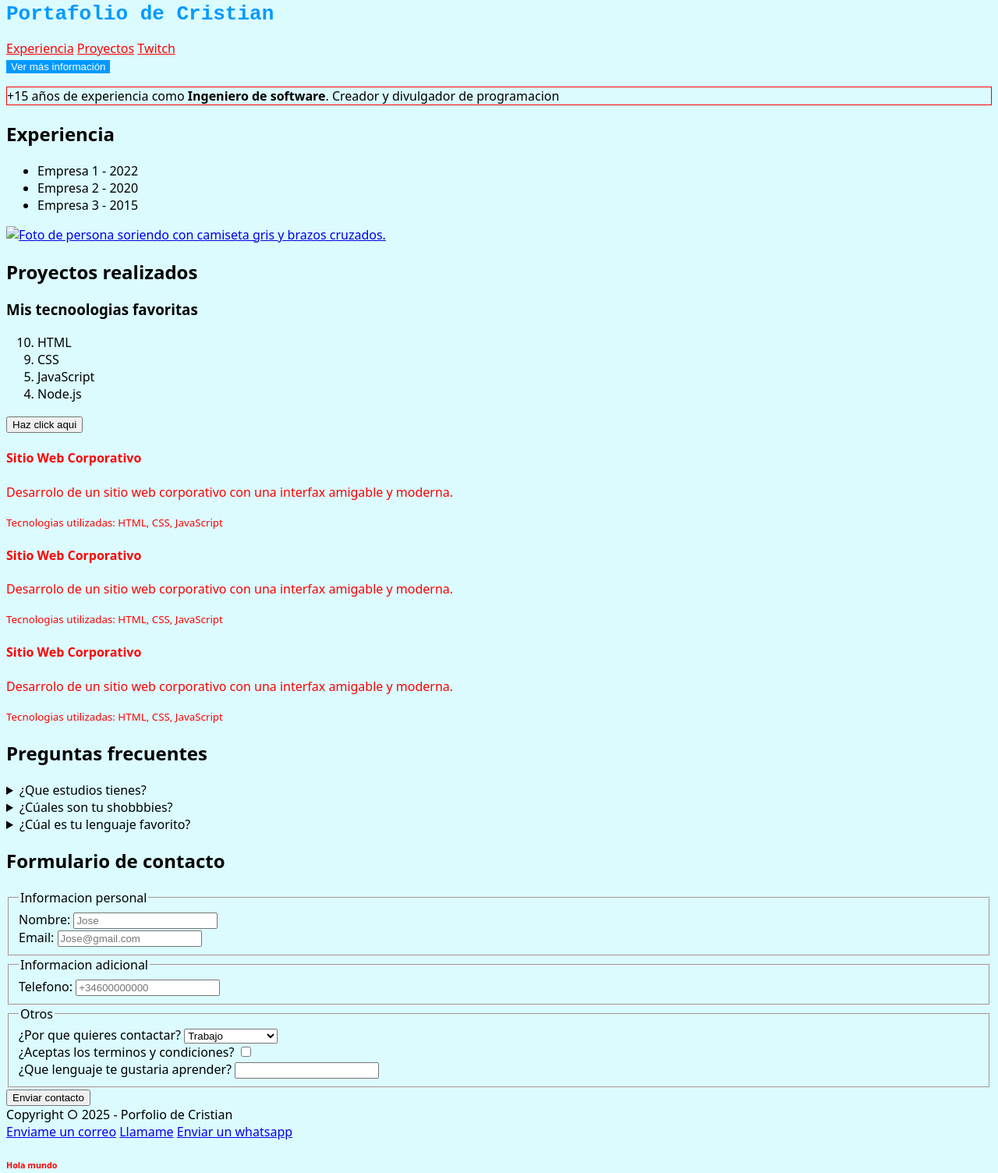
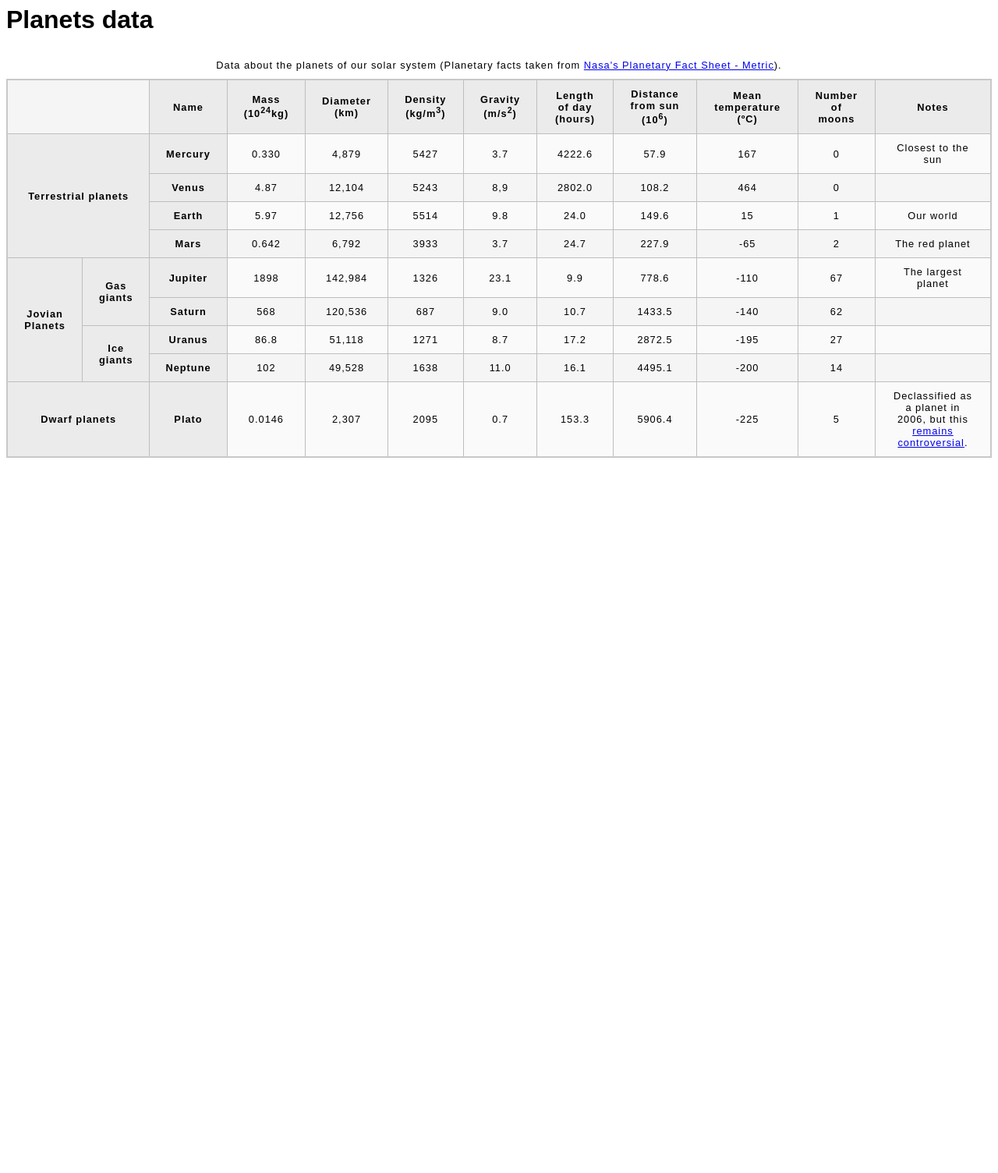
Before and after one commit to cristiansm17/Learning_HTML-CSS, a plain HTML site: page index.html in a window 1280 px wide. Shown: the part 14-1518 px from the top of the page at 78% size. After the commit the page ends 800 px from the top, so only its background shows below. Drawn offline with Linux system fonts and the light colour scheme.

Commit message:
abla  anzada  lanetas

```diff
--- a/index.html
+++ b/index.html
@@ -1,270 +1,143 @@
 <!DOCTYPE html>
 <html>
 <head>
-  <meta charset="utf-8"> <!-- codificacion -->
-  <meta name="viewport" content="width=device-width"> <!-- Contenido adaptable al movil/pc/tablet... -->
-  <title>Portafolio Cristian</title> <!-- Titulo de la pestaña -->
-
-  <meta name="robots" content="index, follow"> <!-- Importante para Google -->
-
-  <meta name="theme-color" content="#8f7ada"> <!-- Color de la barra de navegacion -->
-
-  <link rel="stylesheet" href="style.css"> <!-- Enlazar con CSS-->
-  <link rel="icon" type="type.jpg" href="src/prop.jpg"> <!-- Establecer icono de la pag en la pestaña -->
-
-  <meta name="description" content="Porfolio de cristian, 15 años de experiencia como Ingeniero de software"> <!-- Descripcion de la pagina en Google -->
-
-  <!-- OPENGRAPH AND CEO (enlaces) -->
-  <meta property="og:title" content="Portafolio de Ingeniero de software"> <!-- Establecer titulo al compartir -->
-  <meta property="og:description" content="En esta web encontraras el porfolio de Cristian, un ingeniero de sofware con mas de 15 años de experiencia"> <!-- Establecer descripcion al compartir -->
-  <meta property="og:image" content="src/prop.jpg"> <!-- Establecer imagen al compartir -->
-  <meta property="og:img:alt" content="Foto del ingeniero(Cristian)"> <!-- Establecer descripcion de la imagen al compartir -->
-
-  <link rel="alternate" href="https://cris.dev/en" hreflang="en-GB"> <!-- Establecer pagina alternativa si existe, importante para que Google no detecte contenido duplicado -->
-  <link rel="canonical" href="https//crisdev/"> <!-- Establecer pagina original del contenido -->
-
-  <!-- Estilizar sin archivo css (no reconmedable) -->
-  <!-- <style>
-    body {
-      background: rgba(135, 221, 255, 0.9)
-    }
-  </style>  -->
-
-
-
+  <meta charset="utf-8">
+  <meta name="viewport" content="device-width">
+  <title>Planets data</title>
+  <link href="planets-data.css" rel="stylesheet" type="text/css">
 </head>
-
 <body>
-  <header> <!-- "Titulo" del contenido de la pagina web-->
-   <h1>Portafolio de Cristian  </h1>
-
-   <nav> <!-- Seccion de la pagina web que va a permitir al usuario navegar en la pagina o a sitios externos -->
-     <!-- Enlaces internos -->
-      <a class="link" href="#experiencia">Experiencia</a>
-      <a href="#proyectos" class="link">Proyectos</a>
-     <!-- Enlaces externos -->
-      <a
-        class="link"
-        href="https://twitch.tv/midudev"
-        target="_blank"
-        rel="noreferrer">Twitch</a> <!-- Utilizamos noferrer para mantener privacidad de usuarios. _blank para abrir el enlace en una nueva pestaña-->
-   </nav>
-  </header>
-
-  <dialog id="dialog"> <!-- Abre un cuadro que muestra mas informacion-->
-    <h1>Sabías que puedes abrir un modal así?</h1>
-    <p>Y es nativo</p>
-    <button id="hide">Cerrar modal</button>
-  </dialog>
-
-  <button id="show">Ver más información</button>
-
-  <!-- Codigo con JavaScript que permite abrir/cerrar nuestro modal o cuadro de dialogo -->
-  <script>
-    window.show.addEventListener("click", () => {
-      window.dialog.showModal()
-    })
-    window.hide.addEventListener("click", () => {
-      window.dialog.close()
-    })
-
-  </script>
-
-
-  <!-- Etiquetas que permiten añadir videos y audios a nuestra web (tenemos que tenerlos en el proyecto-->
-  <!-- <video poster="src/relax.jpg" loop controls src="src/videorel.mp4"></video>
-  <audio loop controls src="src/audiorel.mp3"></audio> -->
-
-  <main> <!-- Dentro de main, va el contenido principal de la pagina -->
-  <p class="description">+15 años de experiencia como <strong>Ingeniero de software</strong>. Creador y divulgador de programacion</p>
-
-  <h2 id="experiencia">Experiencia</h2>
-  <ul> <!-- Nos permite hacer una lista desordenada (Sin numeros) -->
-    <li>Empresa 1 - 2022</li>
-    <li>Empresa 2 - 2020</li>
-    <li>Empresa 3 - 2015</li>
-  </ul>
-  <a download href="src/prop.jpg"> <!-- La imagen con el atributo download se descarga cuando haces click-->
-   <img
-       loading="lazy"
-       width="200"
-       alt="Foto de persona soriendo con camiseta gris y brazos cruzados."
-       title="Foto del propietario del portafolio"
-       src="src/prop.jpg" /> <!-- Loading optimiza un poco la pagina para no cargar la imagen si no se ve, title nos pone un titulo para cuando el cursor este arriba de la imagen-->
-  </a>
-
-  <h2 id="proyectos">Proyectos realizados</h2>
-
-  <aside> <!-- Contenido aparte del que hemos dicho qeu vamos a hablar pero que tiene sentido dentro de estee (Significado semntico)-->
-    <header>
-      <h3>Mis tecnoologias <span>favoritas</span></h3> <!-- Span es una etiqueta para aislar una parte y poder estilizarlo despues.-->
-    </header>
-    <ol type="1" reversed start="10"> <!-- Hacemos una lista ordenada en reversa y modificable-->
-      <li >HTML</li>
-      <li>CSS</li>
-      <li value="5">JavaScript</li>
-      <li>Node.js</li>
-    </ol>
-  <aside>
-
-  <button>
-    Haz click aqui
-  </button>
-
-  <section> <!-- Dividimos el contenido del resto de la informacion de la pagina -->
-    <article> <!-- Contenido que si lo extraemos sigue manteniendo el sentido y coherencia -->
-      <header>
-        <h4>Sitio Web Corporativo</h4>
-      </header>
-      <p>
-        Desarrolo de un sitio web corporativo con una interfax amigable y moderna.
-      </p>
-      <footer>
-        <small>Tecnologias utilizadas: HTML, CSS, JavaScript</small>
-      </footer>     </article>
-  </section>
-
-  <section>
-    <article>
-      <header>
-        <h4>Sitio Web Corporativo</h4>
-      </header>
-      <p>
-        Desarrolo de un sitio web corporativo con una interfax amigable y moderna.
-      </p>
-      <footer>
-        <small>Tecnologias utilizadas: HTML, CSS, JavaScript</small>
-      </footer>
-    </article>
-  </section>
-
-  <section>
-    <article>
-      <header>
-        <h4>Sitio Web Corporativo</h4>
-      </header>
-      <p>
-        Desarrolo de un sitio web corporativo con una interfax amigable y moderna.
-      </p>
-      <footer>
-        <small>Tecnologias utilizadas: HTML, CSS, JavaScript</small>
-      </footer>
-    </article>
-  </section>
-
-  <section>
-    <h2>Preguntas frecuentes</h2>
-
-    <details> <!-- Creamos una parte con preguntas y un desplegable con la respuesta -->
-      <summary>¿Que estudios tienes?</summary> <!-- Pregunta -->
-      <p>Estudié en la Universidad de Málaga una Ingienería Infomática</p> <!-- Respuesta -->
-    </details>
-    <details>
-      <summary>¿Cúales son tu shobbbies?</summary>
-      <p>Mis hobbies son progrmar y escuchar música :)</p>
-    </details>
-    <details>
-      <summary>¿Cúal es tu lenguaje favorito?</summary>
-      <p>Me gusta mucho el css ya que puedo estilizar la pagina a mi gusto y siempre queda genial.</p>
-    </details>
-  </section>
-
-  <section>
-    <h2>Formulario de contacto</h2>
-
-    <form method="post" action="/"> <!-- Creamos un formulario -->
-      <fieldset> <!-- Creamos un campo para clasificar los datos que se van a introducir -->
-        <legend>Informacion personal</legend> <!-- Ponemos el titulo al campo de clasificacion -->
-
-     <div>   <!-- Pedimos el primer dato y creamos un contenedor para ello -->
-      <label for="name"> Nombre: <!-- Decimos el dato que estamos pidiendo -->
-        <input
-          required
-          type="text"
-          id="name"
-          name="name"
-          placeholder="Jose"> <!-- Creamos el espacio para que el usuario nos de el dato que le solicitamos -->
-      </label>
-     </div>
-      <label for="email"> Email:
-        <input
-          required
-          type=email
-          id="email"
-          name="emal"
-          placeholder="Jose@gmail.com">
-      </label>
-      </fieldset>
-      <fieldset>
-        <legend>Informacion adicional</legend>
-        <label for="name"> Telefono:
-         <input
-          required=""
-          patter="[0-9]{9}"
-          type="tel"
-          id="telefono"
-          name="telefono"
-          placeholder="+34600000000">
-        </label>
-      </fieldset>
-      <fieldset>
-        <legend>Otros</legend>
-        <div>
-          <label for="reason">¿Por que quieres contactar?</label>
-          <select id="reason" name="reason"> <!-- Creamos un selector de opciones para que el usuario elija entre las opciones disponibles -->
-            <option value="1">Trabajo</option> <!-- Creamos las opciones que le vamos a dar al usuario pa elegir -->
-            <option value="2">Duda</option>
-            <option value="3">Mas informacion</option>
-           </select>
-        </div>
-        <div>
-          <label for="terms">¿Aceptas los terminos  y condiciones?</label>
-          <input
-            type="checkbox"
-            id="terms"
-            name="terms"
-            required>
-        </div>
-        <div>
-          <label>¿Que lenguaje te gustaria aprender?</label>
-          <input type="text" list="lenguajes" name="lenguajes">
-          <datalist id="lenguajes"> <!-- Creamos un campo en el que se puede escribir y autocompletar segun lo que escriba el usuario y las opciones que nostoros hayamos dado -->
-            <option value="JavaScript">Para hacer interactiva una web</option> <!-- creamos las opciones que le vamos a dar al usuario para elegir y atocompletar -->
-            <option value="Python"></option>
-            <option value="C#"></option>
-            <option value="CSS">Para estilizar webs</option>
-          </datalist>
-        </div>
-      </fieldset>
-      <button type="submit">Enviar contacto</button>
-    </form>
-  </section>
-
-
-
-
-
-  </main>
-  <footer>
-   Copyright ○ 2025 - Porfolio de Cristian <br>
-
-    <a href="mailto:cristians@gmail.com?subject=Correo desde pagina web&body=Te escribo porque...">Enviame un correo</a> <!-- Creamos un link que permite al usuario enviarnos un correo directamente (Solo navegadores en los que hayan iniciado sesion -->
-    <a href="tel:+34685172040">Llamame</a> <!-- Creamos un link que permite el usuario abrir el telefono con nuestro numero marcado y llamarnos -->
-    <a href="whatsapp://send?phone=+34685181049&text=Hola, estoy interesado en mas informacion. ¿Podrias enviarmela cuando tengas tiempo? Gracias">Enviar un whatsapp</a> <!-- Creamos un link que le abre al usuario el whatsapp con un chat con nosotros abierto y un mensaje opcional -->
-  </footer>
-
-
-
-
-    <!-- Pruebas para el curso de CSS -->
-    <article>
-      <h6> Hola mundo </h6>
-    </article>
-
-
-
-
-
-
+  <h1>Planets data</h1>
+  <table>
+    <thead>
+      <caption>Data about the planets of our solar system (Planetary facts taken from <a href="http://nssdc.gsfc.nasa.gov/planetary/factsheet/">Nasa's Planetary Fact Sheet - Metric</a>).</caption>
+      <tr>
+        <td colspan="2">&nbsp</td>
+        <th id="Name" class="col-name-top">Name</th>
+        <th id="Mass">Mass (10<sup>24</sup>kg)</th>
+        <th id="Diameter">Diameter (km)</th>
+        <th id="Density">Density (kg/m<sup>3</sup>)</th>
+        <th id="Gravity">Gravity (m/s<sup>2</sup>)</th>
+        <th id="Length-of-day">Length of day (hours)</th>
+        <th id="Distance-from-sun">Distance from sun (10<sup>6</sup>)</th>
+        <th id="Mean-temperature">Mean temperature (ºC)</th>
+        <th id="Number-of-moons">Number of moons</th>
+        <th id="Notes">Notes</th>
+      </tr>
+      <tr>
+        <th id="Terrestrial-planets" colspan="2" rowspan="4">Terrestrial planets</th>
+        <th class="col-name" id="Mercury" headers="Name Terrestrial-planets">Mercury</th>
+        <td headers="Mercury Terrestrial-planets Mass">0.330</td>
+        <td headers="Mercury Terrestrial-planets Diameter">4,879</td>
+        <td headers="Mercury Terrestrial-planets Density">5427</td>
+        <td headers="Mercury Terrestrial-planets Gravity">3.7</td>
+        <td headers="Mercury Terrestrial-planets Length-of-days">4222.6</td>
+        <td headers="Mercury Terrestrial-planets Distance-from-sun">57.9</td>
+        <td headers="Mercury Terrestrial-planets Mean-temperature">167</td>
+        <td headers="Mercury Terrestrial-planets Number-of-moons">0</td>
+        <td headers="Mercury Terrestrial-planets Notes">Closest to the sun</td>
+      </tr>
+      <tr>
+        <th class="col-name" id="Venus" headers="Terrestrial-planets Name">Venus</th>
+        <td headers="Venus Terrestrial-planets Mass">4.87</td>
+        <td headers="Venus Terrestrial-planets Diameter">12,104</td>
+        <td headers="Venus Terrestrial-planets Density">5243</td>
+        <td headers="Venus Terrestrial-planets Gravity">8,9</td>
+        <td headers="Venus Terrestrial-planets Length-of-day">2802.0</td>
+        <td headers="Venus Terrestrial-planets Distance-from-sun">108.2</td>
+        <td headers="Venus Terrestrial-planets Mean-temperature">464</td>
+        <td headers="Venus Terrestrial-planets Number-of-moons">0</td>
+        <td headers="Venus Terrestrial-planets Notes">&nbsp</td>
+      </tr>
+      <tr>
+        <th class="col-name" id="Earth" headers="Name Terrestrial-planets">Earth</th>
+        <td headers="Earth Terrestrial-Planets Mass">5.97</td>
+        <td headers="Earth Terrestrial-Planets Diameter">12,756</td>
+        <td headers="Earth Terrestrial-Planets Density">5514</td>
+        <td headers="Earth Terrestrial-Planets Gravity">9.8</td>
+        <td headers="Earth Terrestrial-Planets Length-of-day">24.0</td>
+        <td headers="Earth Terrestrial-Planets Distance-from-sun">149.6</td>
+        <td headers="Earth Terrestrial-Planets Mean-temperature">15</td>
+        <td headers="Earth Terrestrial-Planets Number-of-moons">1</td>
+        <td headers="Earth Terrestrial-Planets Notes">Our world</td>
+      </tr>
+      <tr>
+        <th class="col-name" id="Mars" headers="Name Terrestrial-planets">Mars</th>
+        <td headers="Mars Terrestrial-planets Mass">0.642</td>
+        <td headers="Mars Terrestrial-planets Diameter">6,792</td>
+        <td headers="Mars Terrestrial-planets Density">3933</td>
+        <td headers="Mars Terrestrial-planets Gravity">3.7</td>
+        <td headers="Mars Terrestrial-planets Length-of-day">24.7</td>
+        <td headers="Mars Terrestrial-planets Distance-from-sun">227.9</td>
+        <td headers="Mars Terrestrial-planets Mean-temperature">-65</td>
+        <td headers="Mars Terrestrial-planets Number-of-moons">2</td>
+        <td headers="Mars Terrestrial-planets Notes">The red planet</td>
+      </tr>
+      <tr>
+        <th  id="Jovian-pLanets" rowspan="4">Jovian Planets</th>
+        <th id="Gas-giants" headers="Jovian-planets" rowspan="2">Gas giants</th>
+        <th class="col-name" id="Jupiter" headers="Name Gas-giants Jovian-planets">Jupiter</td>
+        <td headers="Jupiter Gas-giants Jovian-planets Mass">1898</td>
+        <td headers="Jupiter Gas-giants Jovian-planets Diameter">142,984</td>
+        <td headers="Jupiter Gas-giants Jovian-planets Density">1326</td>
+        <td headers="Jupiter Gas-giants Jovian-planets Gravity">23.1</td>
+        <td headers="Jupiter Gas-giants Jovian-planets Length-of-days">9.9</td>
+        <td headers="Jupiter Gas-giants Jovian-planets Distance-from-sun">778.6</td>
+        <td headers="Jupiter Gas-giants Jovian-planets Mean-temperature">-110</td>
+        <td headers="Jupiter Gas-giants Jovian-planets Number-of-moons">67</td>
+        <td headers="Jupiter Gas-giants Jovian-planets Notes">The largest planet</td>
+      </tr>
+      <tr>
+        <th class="col-name" id="Saturn" headers="Name Gas-giants Jovian-planets">Saturn</th>
+        <td headers="Saturn Gas-giants Jovian-planets Mass">568</td>
+        <td headers="Saturn Gas-giants Jovian-planets Diameter">120,536</td>
+        <td headers="Saturn Gas-giants Jovian-planets Density">687</td>
+        <td headers="Saturn Gas-giants Jovian-planets Gravity">9.0</td>
+        <td headers="Saturn Gas-giants Jovian-planets Length-of-days">10.7</td>
+        <td headers="Saturn Gas-giants Jovian-planets Distance-from-sun">1433.5</td>
+        <td headers="Saturn Gas-giants Jovian-planets Mean-temperature">-140</td>
+        <td headers="Saturn Gas-giants Jovian-planets Number-of-moons">62</td>
+        <td headers="Saturn Gas-giants Jovian-planets Notes">&nbsp</td>
+      </tr>
+      <tr>
+        <th id="Ice-giants" headers="Jovian-planets" rowspan="2">Ice giants</th>
+        <th  class="col-name" id="Uranus" headers="Name Ice-giants Jovian-planets">Uranus</th>
+        <td headers="Uranus Ice-giants Jovian-planets Mass">86.8</td>
+        <td headers="Uranus Ice-giants Jovian-planets Diameter">51,118</td>
+        <td headers="Uranus Ice-giants Jovian-planets Density">1271</td>
+        <td headers="Uranus Ice-giants Jovian-planets Gravity">8.7</td>
+        <td headers="Uranus Ice-giants Jovian-planets Length-of-days">17.2</td>
+        <td headers="Uranus Ice-giants Jovian-planets Distance-from-sun">2872.5</td>
+        <td headers="Uranus Ice-giants Jovian-planets Mean-temperature">-195</td>
+        <td headers="Uranus Ice-giants Jovian-planets Number-of-moons">27</td>
+        <td headers="Uranus Ice-giants Jovian-planets Notes">&nbsp</td>
+      </tr>
+      <tr>
+        <th  class="col-name" id="Neptune" headers="Name Ice-giants Jovian-planets">Neptune</th>
+        <td headers="Neptune Ice-giants Jovian-planets Mass">102</td>
+        <td headers="Neptune Ice-giants Jovian-planets Diameter">49,528</td>
+        <td headers="Neptune Ice-giants Jovian-planets Density">1638</td>
+        <td headers="Neptune Ice-giants Jovian-planets Gravity">11.0</td>
+        <td headers="Neptune Ice-giants Jovian-planets Length-of-days">16.1</td>
+        <td headers="Neptune Ice-giants Jovian-planets Distance-from-sun">4495.1</td>
+        <td headers="Neptune Ice-giants Jovian-planets Mean-temperature">-200</td>
+        <td headers="Neptune Ice-giants Jovian-planets Numberof-moons">14</td>
+        <td headers="Neptune Ice-giants Jovian-planets Notes">&nbsp</td>
+      </tr>
+      <tr>
+        <th id="Dwarf-planets" colspan="2">Dwarf planets</th>
+        <th class="col-name-bottom" id="Plato" headers="Name Dwarf-planets">Plato</th>
+        <td headers="Plato Dwarf-planets Mass">0.0146</td>
+        <td headers="Plato Dwarf-planets Diameter">2,307</td>
+        <td headers="Plato Dwarf-planets Density">2095</td>
+        <td headers="Plato Dwarf-planets Gravity">0.7</td>
+        <td headers="Plato Dwarf-planets Length-of-days">153.3</td>
+        <td headers="Plato Dwarf-planets Distance-from-sun">5906.4</td>
+        <td headers="Plato Dwarf-planets Mean-temperature">-225</td>
+        <td headers="Plato Dwarf-planets Number-of-moons">5</td>
+        <td headers="Plato Dwarf-planets Notes">Declassified as a planet in 2006, but this <a href="http://www.usatoday.com/story/tech/2014/10/02/pluto-planet-solar-system/16578959/">remains controversial</a>.</td>
+      </tr>
+      </thead>
+  </table>
 </body>
 </html>
--- /dev/null
+++ b/planets-data.css
@@ -0,0 +1,39 @@
+html {
+  font-family: sans-serif;
+}
+
+table {
+  border-collapse: collapse;
+  border: 2px solid rgb(200,200,200);
+  letter-spacing: 1px;
+  font-size: 0.8rem;
+}
+
+td,th {
+  border: 1px solid rgb(190,190,190);
+  padding: 10px 20px;
+}
+
+th {
+  background-color: rgb(235,235,235);
+}
+
+td {
+  text-align: center;
+}
+
+tr:nth-child(even) td {
+  background-color: rgb(250,250,250);
+}
+
+tr:nth-child(odd) td {
+  background-color: rgb(245,245,245);
+}
+
+caption {
+  padding: 10px;
+}
+
+.second_row {
+  border: 2px solid black;
+}
--- a/style.css
+++ /dev/null
@@ -1,44 +0,0 @@
-/* Asi se añaden comentarios en CSS */
-
-h1 {
-  /* Color con rgba (a= transparencia 0.x o x%)*/
-  /* Color: rgba(0, 0, 0, .7.); */
-  /* Color con rgb ( / para poner la transparencia) */
-  color: #09f;
-  font-family: monospace;
-}
-
-body {
-  background: #dbfbff;
-  font-family: system-ui, -apple-system, BlinkMacSystemFont, "Segeo UI", Roboto, Oxygen, Ubuntu, Cantarell, "Open Sans", "Helvetica Neue", sans-serif
-}
-
-/* Lo mas recomendable son las clases */
-.link {
-  color: red;
-}
-
-.link:hoover {
-  color: yellow;
-}
-
-.link:active {
-  color: green;
-}
-
-
-#show {
-  background: #09f;
-  color: white; /*Cambiar el color de las letras*/
-  border: 0; /* Quitar el borde*/
-}
-
-article {
-  color: red;
-}
-
-.description {
-  border: 1px;
-  border-style: solid;
-  border-color: red;
-}
```
Also changed, not shown: img/prop.jpg (deleted).
